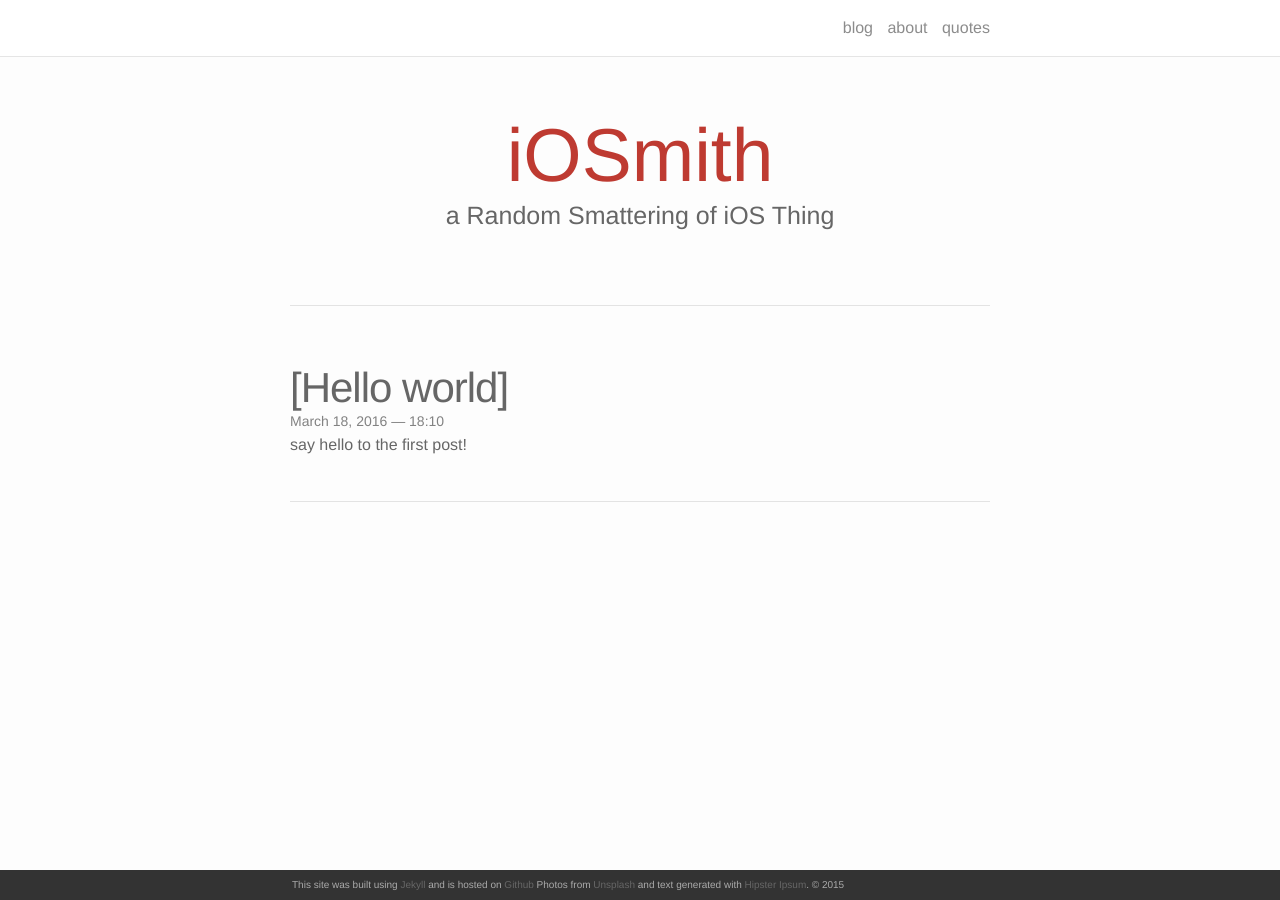
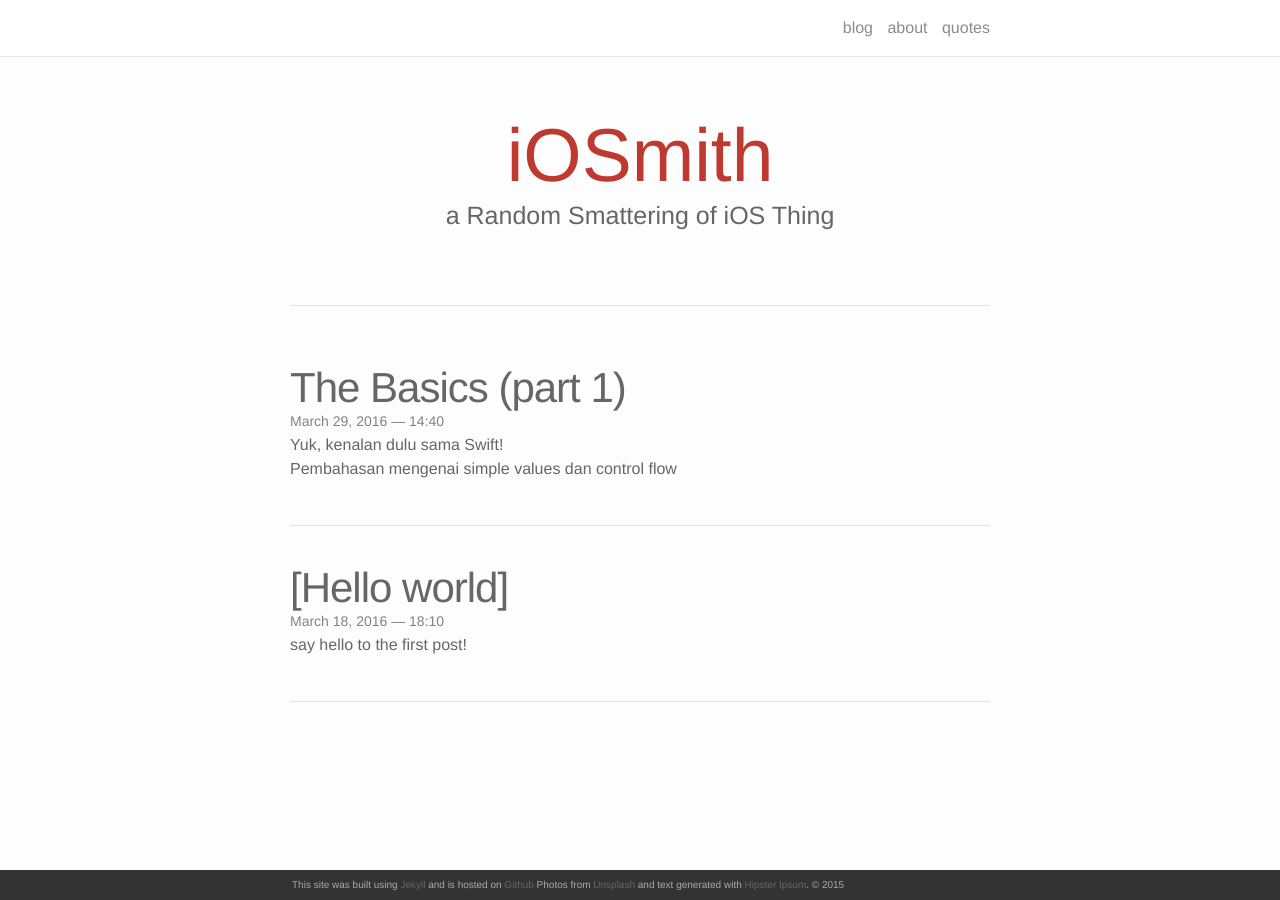
Before and after one commit to mnuruddin/mnuruddin.github.io, a Jekyll site: the page built from index.html, in a window 1280 px wide. Built offline with Jekyll 4.4.1, drawn with Linux system fonts in a browser that asks for light colours; nearby versions of some CDN libraries; the list of posts is cut into pages by our own code; some of the changed lines change nothing that is shown.

Commit message:
- Change code background color. - Display post from the newest to the oldest. - Add new post.

```diff
--- /dev/null
+++ b/_posts/2016-03-28-hello-swift.markdown
@@ -0,0 +1,213 @@
+---
+layout: post
+title:  "The Basics (part 1)"
+date:   2016-03-29 14:40:16
+description: Yuk, kenalan dulu sama Swift!<br/>Pembahasan mengenai simple values dan control flow
+---
+
+{% highlight swift %}
+
+/// Let's start Swift basics part 1
+let theBasics = Hello.Swift(title: "The Basics", part: 1)
+theBasics.start()
+
+{% endhighlight %}
+
+Traditional way setiap kali kita belajar bahasa pemrograman baru kan selalu diawali dengan print "Hello, World!". Nah di Swift (latest version), this can be done in a single line:
+
+{% highlight swift %}
+
+print("Hello, World!")
+
+{% endhighlight %}
+
+Ane mulai dari **The Basics** dulu, sehingga kalian bisa start writing code in Swift.
+
+##### Note
+> Kalian bisa sekalian membuka playground di Xcode untuk coba secara live dari apa yang ane jabarin disini. Sehingga kalian bisa melakukan improvisasi. Caranya, File > New > Playground (⌥⇧⌘N)<br/><br/>Playground itu sebuah interactive Swift coding environment yang langsung menampilkan result dari code yang kalian bikin.
+
+<br/>
+
+<h3>Simple Values</h3>
+<br/>
+Gunakan *let* untuk membuat sebuah constant dan *var* untuk variable. Swift secara otomatis akan menentukan type dari sebuah constant atau variable sesuai dengan value yang diberikan (implicit).
+
+{% highlight swift %}
+
+let myConstant = "Hello, World!"
+
+var myVariable = "Hello, World!"
+myVariable = "Hello, Swift!"
+
+{% endhighlight %}
+
+Kita juga bisa membuat constant atau variable dengan type yang sudah jelas ditentukan (explicit), maka bisa menambahkan colon (:) setelah variable.
+
+{% highlight swift %}
+
+let implicitInteger: Int = 19
+var implicitDouble = 19.0
+var explicitDouble: Double = 19
+
+{% endhighlight %}
+
+Sebuah value tidak bisa secara implisit berubah ke type lain. Jika kita ingin mengubah value ke type lain, maka kita harus secara eksplisit mengubah value tersebut dengan cara membuat sebuah instance dari type yang diinginkan
+
+{% highlight swift %}
+
+let age = 19
+let label = "My age is"
+var myAge = label + String(age)
+
+{% endhighlight %}
+
+Nah, ada cara lain juga untuk membuat value tersebut menjadi string. Caranya dengan memasukkan value di dalam parentheses dengan tambahan backslash (\\) sebelum parentheses.
+
+{% highlight swift %}
+
+let age = 19
+var myAge = "My age is \(age)"
+
+{% endhighlight %}
+
+Membuat array dan dictionary menggunakan brackets ([]). Untuk mengakses element-nya bisa memasukkan index ataupun key di dalam sebuah brackets.
+
+{% highlight swift %}
+
+let colors = ["red", "green", "blue"]
+print(colors[1])
+
+let occupations = ["John" : "Programmer",
+		   "Doe" : "Designer"]
+print(occupations["John"])
+
+{% endhighlight %}
+
+Untuk membuat empty array menggunakan ([]) dan dictionary menggunakan ([:]). Atau bisa juga secara explicit menggunakan initializar syntax.
+
+{% highlight swift %}
+
+let emptyImplicitArray = []
+let emptyExplicitArray = [String]()
+
+let emptyImplicitDictionary = [:]
+let emptyExplicitDictionary = [String : Double]()
+
+{% endhighlight %}
+
+<br/>
+
+<h3>Control Flow</h3>
+<br/>
+Control flow di Swift mirip dengan control flow bahasa pemrograman pada umumnya. *if* dan *switch* untuk conditonal statement dan gunakan *for-in*, *for*, *while*, dan *repeat-while* untuk loops. Mungkin disini yang terdengar asing adalah *repeat-while*, akan tetapi sebetulnya ini sama saja dengan *do-while*
+
+{% highlight swift %}
+
+let planets = ["Mercury", "Venus", "Earth", "Mars",
+	       "Jupiter", "Saturn", "Uranus", "Neptune"]
+
+for planet in planets {
+   if planet == "Earth" {
+      print("I live on \(planet)")
+   } else {
+      print("There aliens living on \(planet)")
+   }
+}
+
+{% endhighlight %}
+
+*for-in* juga bisa digunakan to iterate over items in a dictionary. Dikarenakan dictionary itu merupakan unordered collection, maka element yang muncul dari iterasi akan ditampilkan secara acak.
+
+{% highlight swift %}
+
+let occupations = ["John" : "Programmer",
+		   "Doe" : "Designer",
+		   "Fulan" : "QA"]
+
+for (name, occupation) in occupations {
+   print("\(name) is a \(occupation)")
+}
+
+{% endhighlight %}
+
+Dalam sebuah *if* statement, conditional value haruslah boolean expression --artinya code seperti *if planet { ... }* bakalan error. Nah, untuk mengatasi hal ini kita bisa menggunakan *if-let* statement. Value yang bisa ditangkap oleh statement ini adalah optional value, artinya bahwa value ini pasti bisa *nil* yang menyatakan bahwa value is missing. Untuk mengindikasikan bahwa value itu optional maka ditambahkan question mark (?).
+
+{% highlight swift %}
+
+var optionalName: String? = "Fulan"
+var greeting = "Hello!"
+
+if let name = optionalName {
+   greeting = "Hello, \(name)"
+}
+
+{% endhighlight %}
+
+Cara lain untuk mengetahui bahwa value itu optional. Bisa lakukan *print(value)*. Maka di log akan tampil *Optional(value)*. Nah, *if-let* statement digunakan untuk mengambil nilai asli dari value itu sendiri.
+
+##### Note
+> Jadi best practice-nya untuk menggunakan optional value adalah ketika kalian benar2 yakin bahwa variable tersebut akan menghasilkan nil value. Jika variable tersebut ga ada kemungkinan untuk menghasilkan nil value, maka ga perlu lah untuk dijadikan sebagai optional value.
+
+Swift *switch* statement support berbagai macam data type dan comparison operations. Setelah code di dalam *case* tereksekusi, maka program akan otomatis exit dari *switch* statement tanpa perlu ada *break* secara explisit. Kecuali jika tidak ada code yang akan dieksekusi, maka diperlukan *break* secara explisit.
+
+{% highlight swift %}
+
+let snack = "Spicy Potatoes"
+let snackComment: String
+
+switch snack {
+   case "French Frice":
+      snackComment = "Add some salt, please!"
+   case let snack where snack.hasPreffix("Spicy"):
+      snackComment = "Is it spicy \(snack)?"
+   default:
+      snackComment = "Everything tastes good."
+}
+
+print(snackComment)
+
+{% endhighlight %}
+
+Selain itu case dari *switch* statement juga bisa menerima range dari sebuah angka. Operator yang bisa digunakan adalah ...< (sampai kurang dari) dan ... (sampai dengan). Selain bisa digunakan dalam *switch*, operator ini berlaku untuk loops statement *for*, *for-in*, *while*, dan *repeat-while*.
+
+{% highlight swift %}
+
+let myAge = 19
+
+switch myAge {
+   case 1...2:
+      print("Toddler")
+   case 2..<19:
+      print("Kid")
+   case 19...25:
+      print("Adult")
+   default:
+      break
+}
+
+{% endhighlight %}
+
+Untuk pattern dari syntax *while* dan *repeat-while* statement sama saja dengan bahasa pemrograman pada umumnya.
+
+{% highlight swift %}
+
+var n = 2
+while n < 100 {
+   n = n * 2
+}
+n
+
+var m = 2
+do {
+   m = m * 2
+} while m < 100
+m
+
+{% endhighlight %}
+
+Nah, pembahasan mengenai **The Basics** dari Swift ini memang sengaja ane potong2 menjadi beberapa part. Bukan lain bukan apa, supaya ga terlalu banyak yang dibahas dalam satu waktu dan supaya jadi lebih nyaman aja memahaminya. Ane juga sengaja untuk membahas bener2 dari awal supaya kalian yang (baru) ingin memahami Swift akan lebih mudah untuk paham. For the next part akan dibahas mengenai **Functions and Closures**.
+
+See you on the next part guys..
+
+<br/>
+<p class="center">Happy coding. Cheers! 🤓<br/>. . .</p>
--- a/_sass/_base.scss
+++ b/_sass/_base.scss
@@ -170,7 +170,7 @@ pre,
 code {
     font-size: 15px;
     border-radius: 3px;
-    background-color: $grey-color-light;
+    background-color: #ecf0f1;
 }
 
 code {
--- a/index.html
+++ b/index.html
@@ -12,7 +12,7 @@ layout: default
 
 
 <ul class="post-list">
-    {% for post in paginator.posts reversed %}
+    {% for post in paginator.posts %}
       <li>
         <h2><a class="post-title" href="{{ post.url | prepend: site.baseurl }}">{{ post.title }}</a></h2>
         <p class="post-meta">{{ post.date | date: '%B %-d, %Y — %H:%M' }}</p>
```
